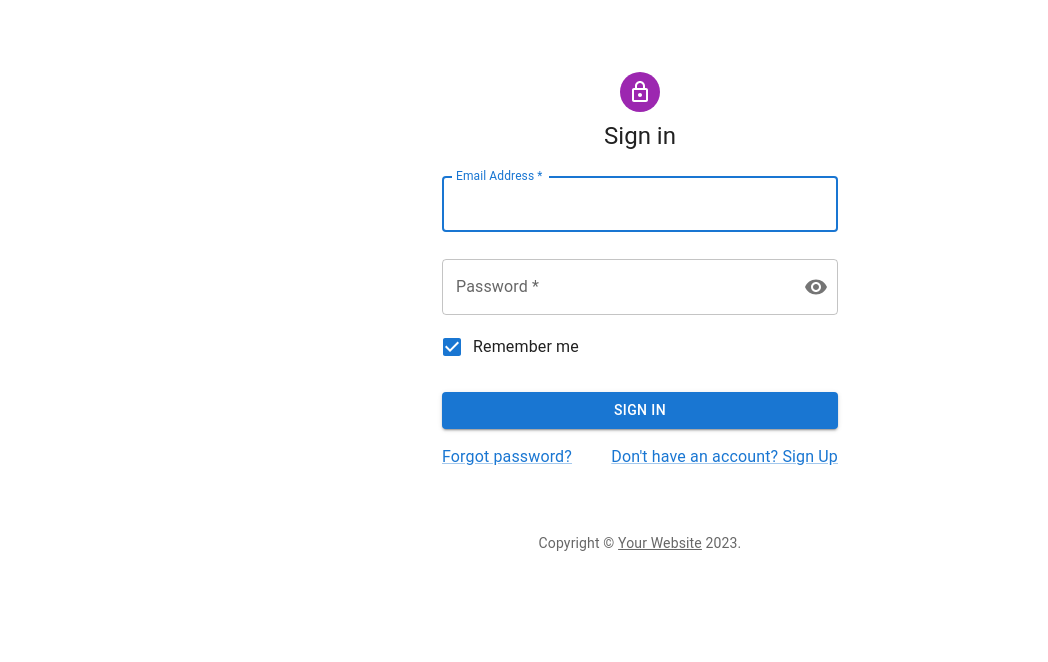
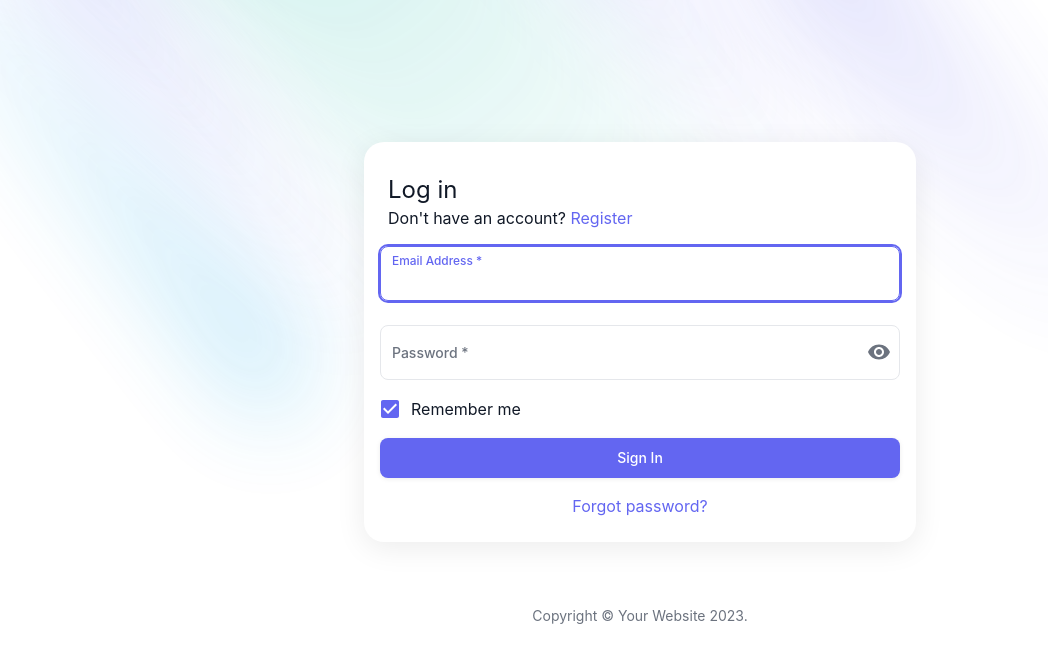
Before and after one commit to weihuQAQ/orange-app, a React (Vite) app: page /login in a window 1280 px wide. Shown: the top 662 px of the page, without its empty margins (0-1048 px from the left). Built offline with nearby package versions, Linux system fonts and the light colour scheme.

Commit message:
feat: add theme provider

```diff
--- a/src/components/Layout/index.tsx
+++ b/src/components/Layout/index.tsx
@@ -3,11 +3,7 @@ import React from 'react';
 import { Outlet } from 'react-router';
 
 const Layout: FC = () => {
-  return (
-    <div>
-      <Outlet />
-    </div>
-  );
+  return <Outlet />;
 };
 
 export default Layout;
--- a/src/main.tsx
+++ b/src/main.tsx
@@ -1,14 +1,21 @@
 import React from 'react';
 import ReactDOM from 'react-dom/client';
 import { RouterProvider } from 'react-router-dom';
+import { ThemeProvider } from '@mui/material';
+
 import Fullback from '@pages/Fullback';
+import { createMuiTheme } from '@theme';
 
 import './index.css';
 
 import { router } from './router';
 
+const theme = createMuiTheme();
+
 ReactDOM.createRoot(document.getElementById('root') as HTMLElement).render(
   <React.StrictMode>
-    <RouterProvider router={router} fallbackElement={<Fullback />} />
+    <ThemeProvider theme={theme}>
+      <RouterProvider router={router} fallbackElement={<Fullback />} />
+    </ThemeProvider>
   </React.StrictMode>,
 );
--- a/src/pages/Login/index.scss
+++ /dev/null
@@ -1,6 +0,0 @@
-.login-page {
-  background-color: rgb(240, 242, 245);
-  min-height: 100vh;
-
-
-}
--- a/src/pages/Login/index.tsx
+++ b/src/pages/Login/index.tsx
@@ -3,35 +3,44 @@ import { useState } from 'react';
 import { useForm } from 'react-hook-form';
 
 import {
-  Avatar,
   Box,
   Button,
   Checkbox,
   Container,
   CssBaseline,
-  FormControl,
   FormControlLabel,
-  FormHelperText,
-  Grid,
-  IconButton,
-  InputAdornment,
-  InputLabel,
-  OutlinedInput,
   Typography,
   Link,
+  TextField,
+  InputAdornment,
+  IconButton,
+  styled,
+  Card,
+  CardContent,
+  CardHeader,
 } from '@mui/material';
-import { Visibility, VisibilityOff } from '@mui/icons-material';
-import LockOutlinedIcon from '@mui/icons-material/LockOutlined';
 import Copyright from '@components/Copyright';
 import LinkBehavior from '@components/LinkBehavior';
-
-import './index.scss';
+import { Visibility, VisibilityOff } from '@mui/icons-material';
 
 interface LoginFormNames {
   username: string;
   password: string;
   remember: boolean;
 }
+
+const DivBGContainer = styled('div')(`
+  background-color: rgb(255, 255, 255);
+  background-repeat: no-repeat;
+  background-position: center top;
+  background-image: url('/assets/gradient-bg.svg');
+  display: flex;
+  flex: 1 1 auto;
+  flex-direction: column;
+  height: 100%;
+  align-items: center;
+  justify-content: center;
+`);
 
 const Login: FC = () => {
   const [showPassword, setShowPassword] = useState(false);
@@ -52,50 +61,49 @@ const Login: FC = () => {
   const hasPasswordError = !!methods.formState.errors.password;
 
   return (
-    <Container component="main" maxWidth="xs">
+    <DivBGContainer>
+      <Container component="main" maxWidth="sm">
         <CssBaseline />
 
-      <Box
-        sx={{
-          marginTop: 8,
-          display: 'flex',
-          flexDirection: 'column',
-          alignItems: 'center',
-        }}
-      >
-        <Avatar sx={{ m: 1, backgroundColor: 'secondary.main' }}>
-          <LockOutlinedIcon />
-        </Avatar>
+        <Card>
+          <CardHeader
+            title="Log in"
+            subheader={
+              <Typography>
+                Don't have an account?{' '}
+                <Link component={LinkBehavior} to="/">
+                  Register
+                </Link>
+              </Typography>
+            }
+          />
 
-        <Typography component="h1" variant="h5">
-          Sign in
-        </Typography>
-
-        <Box component="form" onSubmit={methods.handleSubmit(onSubmit)} noValidate sx={{ mt: 1 }}>
-          <FormControl margin="normal" fullWidth sx={{ marginBottom: 1 }} error={hasUsernameError}>
-            <InputLabel htmlFor="login-username">Email Address *</InputLabel>
-            <OutlinedInput
-              id="login-username"
+          <CardContent>
+            <Box component="form" onSubmit={methods.handleSubmit(onSubmit)} noValidate>
+              <TextField
+                fullWidth
+                autoFocus
                 label="Email Address *"
-              aria-describedby="login-username-helper-text"
-              autoFocus
                 autoComplete="email"
+                sx={{ marginBottom: 1 }}
+                error={hasUsernameError}
+                helperText={methods.formState.errors.username?.message}
                 {...methods.register('username', {
                   required: { value: true, message: 'Email is Required!' },
                   pattern: { value: /^\S+@\S+\.\S+$/, message: 'This is not email address!' },
                 })}
               />
-            <FormHelperText id="login-username-helper-text">
-              {methods.formState.errors.username?.message}
-            </FormHelperText>
-          </FormControl>
 
-          <FormControl margin="normal" variant="outlined" fullWidth error={hasPasswordError}>
-            <InputLabel htmlFor="outlined-adornment-password">Password *</InputLabel>
-            <OutlinedInput
-              id="outlined-adornment-password"
+              <TextField
+                margin="normal"
+                fullWidth
+                error={hasPasswordError}
                 type={showPassword ? 'text' : 'password'}
-              endAdornment={
+                label="Password *"
+                autoComplete="current-password"
+                helperText={methods.formState.errors.password?.message}
+                InputProps={{
+                  endAdornment: (
                     <InputAdornment position="end">
                       <IconButton
                         aria-label="toggle password visibility"
@@ -106,9 +114,8 @@ const Login: FC = () => {
                         {showPassword ? <VisibilityOff /> : <Visibility />}
                       </IconButton>
                     </InputAdornment>
-              }
-              label="Password *"
-              autoComplete="current-password"
+                  ),
+                }}
                 {...methods.register('password', {
                   required: { value: true, message: 'Password is Required!' },
                   minLength: {
@@ -117,10 +124,6 @@ const Login: FC = () => {
                   },
                 })}
               />
-            <FormHelperText id="login-username-helper-text">
-              {methods.formState.errors.password?.message}
-            </FormHelperText>
-          </FormControl>
 
               <FormControlLabel
                 control={
@@ -133,27 +136,27 @@ const Login: FC = () => {
                 label="Remember me"
               />
 
-          <Button type="submit" fullWidth variant="contained" sx={{ mt: 3, mb: 2 }}>
+              <Button type="submit" fullWidth variant="contained" sx={{ mt: 1, mb: 2 }}>
                 Sign In
               </Button>
 
-          <Grid container>
-            <Grid item xs>
+              <Box
+                sx={{
+                  display: 'flex',
+                  justifyContent: 'center',
+                }}
+              >
                 <Link component={LinkBehavior} to="/logout">
                   Forgot password?
                 </Link>
-            </Grid>
-            <Grid item>
-              <Link component={LinkBehavior} to="/">
-                Don't have an account? Sign Up
-              </Link>
-            </Grid>
-          </Grid>
               </Box>
             </Box>
+          </CardContent>
+        </Card>
 
         <Copyright typographyProps={{ sx: { mt: 8, mb: 4 } }} />
       </Container>
+    </DivBGContainer>
   );
 };
 
--- /dev/null
+++ b/src/theme/color.ts
@@ -0,0 +1,61 @@
+import { alpha } from '@mui/material/styles';
+import { SimplePaletteColorOptions } from '@mui/material/styles/createPalette';
+
+const withAlphas = (color: SimplePaletteColorOptions): SimplePaletteColorOptions => {
+  return {
+    ...color,
+    alpha4: alpha(color.main, 0.04),
+    alpha8: alpha(color.main, 0.08),
+    alpha12: alpha(color.main, 0.12),
+    alpha30: alpha(color.main, 0.3),
+    alpha50: alpha(color.main, 0.5),
+  } as SimplePaletteColorOptions;
+};
+
+export const neutral = {
+  50: '#F8F9FA',
+  100: '#F3F4F6',
+  200: '#E5E7EB',
+  300: '#D2D6DB',
+  400: '#9DA4AE',
+  500: '#6C737F',
+  600: '#4D5761',
+  700: '#2F3746',
+  800: '#1C2536',
+  900: '#111927',
+};
+
+export const indigo = withAlphas({
+  light: '#EBEEFE',
+  main: '#6366F1',
+  dark: '#4338CA',
+  contrastText: '#FFFFFF',
+});
+
+export const success = withAlphas({
+  light: '#3FC79A',
+  main: '#10B981',
+  dark: '#0B815A',
+  contrastText: '#FFFFFF',
+});
+
+export const info = withAlphas({
+  light: '#CFF9FE',
+  main: '#06AED4',
+  dark: '#0E7090',
+  contrastText: '#FFFFFF',
+});
+
+export const warning = withAlphas({
+  light: '#FEF0C7',
+  main: '#F79009',
+  dark: '#B54708',
+  contrastText: '#FFFFFF',
+});
+
+export const error = withAlphas({
+  light: '#FEE4E2',
+  main: '#F04438',
+  dark: '#B42318',
+  contrastText: '#FFFFFF',
+});
--- /dev/null
+++ b/src/theme/create-components.ts
@@ -0,0 +1,204 @@
+import { PaletteOptions } from '@mui/material/styles/createPalette';
+import { Components } from '@mui/material/styles/components';
+import { Theme } from '@mui/material/styles/createTheme';
+import { createTheme, filledInputClasses, inputLabelClasses, outlinedInputClasses } from '@mui/material';
+
+import { error, indigo, neutral } from '@theme/color';
+
+const muiTheme = createTheme();
+
+export const createComponents = (palette: PaletteOptions): Components<Omit<Theme, 'components'>> => {
+  return {
+    MuiLink: {
+      styleOverrides: {
+        root: {
+          textDecoration: 'none',
+          '&:hover': {
+            textDecoration: 'underline',
+          },
+        },
+      },
+    },
+    MuiCard: {
+      defaultProps: {
+        elevation: 16,
+      },
+      styleOverrides: {
+        root: {
+          borderRadius: '20px',
+          padding: 0,
+        },
+      },
+    },
+    MuiCardHeader: {
+      styleOverrides: {
+        root: {
+          padding: '32px 24px 0',
+        },
+      },
+    },
+    MuiCssBaseline: {
+      styleOverrides: {
+        '*': {
+          boxSizing: 'border-box',
+        },
+        html: {
+          MozOsxFontSmoothing: 'grayscale',
+          WebkitFontSmoothing: 'antialiased',
+          display: 'flex',
+          flexDirection: 'column',
+          minHeight: '100%',
+          width: '100%',
+        },
+        body: {
+          display: 'flex',
+          flex: '1 1 auto',
+          flexDirection: 'column',
+          minHeight: '100%',
+          width: '100%',
+        },
+        '#root': {
+          display: 'flex',
+          flex: '1 1 auto',
+          flexDirection: 'column',
+          height: '100%',
+          width: '100%',
+          position: 'relative',
+        },
+      },
+    },
+    MuiTextField: {
+      defaultProps: {
+        variant: 'filled',
+      },
+    },
+    MuiInputBase: {
+      styleOverrides: {
+        input: {
+          '&::placeholder': {
+            opacity: 1,
+          },
+        },
+      },
+    },
+    MuiInput: {
+      styleOverrides: {
+        input: {
+          fontSize: 14,
+          fontWeight: 500,
+          lineHeight: '24px',
+          '&::placeholder': {
+            color: palette.text?.secondary,
+          },
+        },
+      },
+    },
+    MuiFilledInput: {
+      styleOverrides: {
+        root: {
+          backgroundColor: 'transparent',
+          borderRadius: 8,
+          borderStyle: 'solid',
+          borderWidth: 1,
+          overflow: 'hidden',
+          borderColor: neutral[200],
+          transition: muiTheme.transitions.create(['border-color', 'box-shadow']),
+          '&:hover': {
+            backgroundColor: palette.action?.hover,
+          },
+          '&:before': {
+            display: 'none',
+          },
+          '&:after': {
+            display: 'none',
+          },
+          [`&.${filledInputClasses.disabled}`]: {
+            backgroundColor: 'transparent',
+          },
+          [`&.${filledInputClasses.focused}`]: {
+            backgroundColor: 'transparent',
+            borderColor: indigo.main,
+            boxShadow: `${indigo.main} 0 0 0 2px`,
+          },
+          [`&.${filledInputClasses.error}`]: {
+            borderColor: error.main,
+            boxShadow: `${error.main} 0 0 0 2px`,
+          },
+        },
+        input: {
+          fontSize: 14,
+          fontWeight: 500,
+          lineHeight: '24px',
+        },
+      },
+    },
+    MuiOutlinedInput: {
+      styleOverrides: {
+        root: {
+          '&:hover': {
+            backgroundColor: palette.action?.hover,
+            [`&:not(.${outlinedInputClasses.focused}) .${outlinedInputClasses.notchedOutline}`]: {
+              borderColor: neutral[200],
+            },
+          },
+        },
+        input: {
+          fontSize: 14,
+          fontWeight: 500,
+          lineHeight: '24px',
+        },
+        notchedOutline: {
+          borderColor: neutral[200],
+          transition: muiTheme.transitions.create(['border-color', 'box-shadow']),
+        },
+      },
+    },
+    MuiFormLabel: {
+      styleOverrides: {
+        root: {
+          fontSize: 14,
+          fontWeight: 500,
+          [`&.${inputLabelClasses.filled}`]: {
+            transform: 'translate(12px, 18px) scale(1)',
+          },
+          [`&.${inputLabelClasses.shrink}`]: {
+            [`&.${inputLabelClasses.standard}`]: {
+              transform: 'translate(0, -1.5px) scale(0.85)',
+            },
+            [`&.${inputLabelClasses.filled}`]: {
+              transform: 'translate(12px, 6px) scale(0.85)',
+            },
+            [`&.${inputLabelClasses.outlined}`]: {
+              transform: 'translate(14px, -9px) scale(0.85)',
+            },
+          },
+        },
+      },
+    },
+    MuiButton: {
+      styleOverrides: {
+        root: {
+          textTransform: 'none',
+        },
+        sizeSmall: {
+          padding: '6px 16px',
+        },
+        sizeMedium: {
+          padding: '8px 20px',
+        },
+        sizeLarge: {
+          padding: '11px 24px',
+        },
+        textSizeSmall: {
+          padding: '7px 12px',
+        },
+        textSizeMedium: {
+          padding: '9px 16px',
+        },
+        textSizeLarge: {
+          padding: '12px 16px',
+        },
+      },
+    },
+  };
+};
--- /dev/null
+++ b/src/theme/create-palette.ts
@@ -0,0 +1,36 @@
+import { PaletteOptions } from '@mui/material/styles/createPalette';
+import { alpha } from '@mui/material/styles';
+import { common } from '@mui/material/colors';
+
+import { error, indigo, info, neutral, success, warning } from '@theme/color';
+
+export const createPalette = (): PaletteOptions => {
+  return {
+    action: {
+      active: neutral[500],
+      disabled: alpha(neutral[900], 0.38),
+      disabledBackground: alpha(neutral[900], 0.12),
+      focus: alpha(neutral[900], 0.16),
+      hover: alpha(neutral[900], 0.04),
+      selected: alpha(neutral[900], 0.12),
+    },
+    background: {
+      default: common.white,
+      paper: common.white,
+    },
+    divider: '#F2F4F7',
+    mode: 'light',
+    // color
+    error: error,
+    info: info,
+    primary: indigo,
+    success: success,
+    warning: warning,
+    // typographical
+    text: {
+      primary: neutral[900],
+      secondary: neutral[500],
+      disabled: alpha(neutral[900], 0.38),
+    },
+  };
+};
--- /dev/null
+++ b/src/theme/create-shadows.ts
@@ -0,0 +1,31 @@
+import { Shadows } from '@mui/material/styles/shadows';
+
+export const createShadows = (): Shadows => {
+  return [
+    'none',
+    '0px 1px 2px rgba(0, 0, 0, 0.08)',
+    '0px 1px 5px rgba(0, 0, 0, 0.08)',
+    '0px 1px 8px rgba(0, 0, 0, 0.08)',
+    '0px 1px 10px rgba(0, 0, 0, 0.08)',
+    '0px 1px 14px rgba(0, 0, 0, 0.08)',
+    '0px 1px 18px rgba(0, 0, 0, 0.08)',
+    '0px 2px 16px rgba(0, 0, 0, 0.08)',
+    '0px 3px 14px rgba(0, 0, 0, 0.08)',
+    '0px 3px 16px rgba(0, 0, 0, 0.08)',
+    '0px 4px 18px rgba(0, 0, 0, 0.08)',
+    '0px 4px 20px rgba(0, 0, 0, 0.08)',
+    '0px 5px 22px rgba(0, 0, 0, 0.08)',
+    '0px 5px 24px rgba(0, 0, 0, 0.08)',
+    '0px 5px 26px rgba(0, 0, 0, 0.08)',
+    '0px 6px 28px rgba(0, 0, 0, 0.08)',
+    '0px 6px 30px rgba(0, 0, 0, 0.08)',
+    '0px 6px 32px rgba(0, 0, 0, 0.08)',
+    '0px 7px 34px rgba(0, 0, 0, 0.08)',
+    '0px 7px 36px rgba(0, 0, 0, 0.08)',
+    '0px 8px 38px rgba(0, 0, 0, 0.08)',
+    '0px 8px 40px rgba(0, 0, 0, 0.08)',
+    '0px 8px 42px rgba(0, 0, 0, 0.08)',
+    '0px 9px 44px rgba(0, 0, 0, 0.08)',
+    '0px 9px 46px rgba(0, 0, 0, 0.08)',
+  ];
+};
--- /dev/null
+++ b/src/theme/create-typography.ts
@@ -0,0 +1,8 @@
+import { TypographyOptions } from '@mui/material/styles/createTypography';
+
+export const createTypography = (): TypographyOptions => {
+  return {
+    fontFamily:
+      '"Inter", -apple-system, BlinkMacSystemFont, "Segoe UI", Helvetica, Arial, sans-serif, "Apple Color Emoji", "Segoe UI Emoji"',
+  };
+};
--- /dev/null
+++ b/src/theme/index.ts
@@ -0,0 +1,20 @@
+import { createTheme } from '@mui/material';
+
+import { createShadows } from '@theme/create-shadows';
+import { createTypography } from '@theme/create-typography';
+import { createPalette } from '@theme/create-palette';
+import { createComponents } from '@theme/create-components';
+
+export const createMuiTheme = () => {
+  const palette = createPalette();
+
+  return createTheme({
+    palette: createPalette(),
+    components: createComponents(palette),
+    shadows: createShadows(),
+    typography: createTypography(),
+    shape: {
+      borderRadius: 8,
+    },
+  });
+};
--- a/tsconfig.json
+++ b/tsconfig.json
@@ -20,7 +20,9 @@
       "@pages/*": ["src/pages/*"],
       "@components/*": ["src/components/*"],
       "@helper/*": ["src/helper/*"],
-      "@hooks/*": ["src/hooks/*"]
+      "@hooks/*": ["src/hooks/*"],
+      "@theme": ["src/theme"],
+      "@theme/*": ["src/theme/*"]
     }
   },
   "include": ["src"]
```
Also changed, not shown: public/assets/gradient-bg.svg (added). Lines whose indentation alone changed are shown as unchanged.
